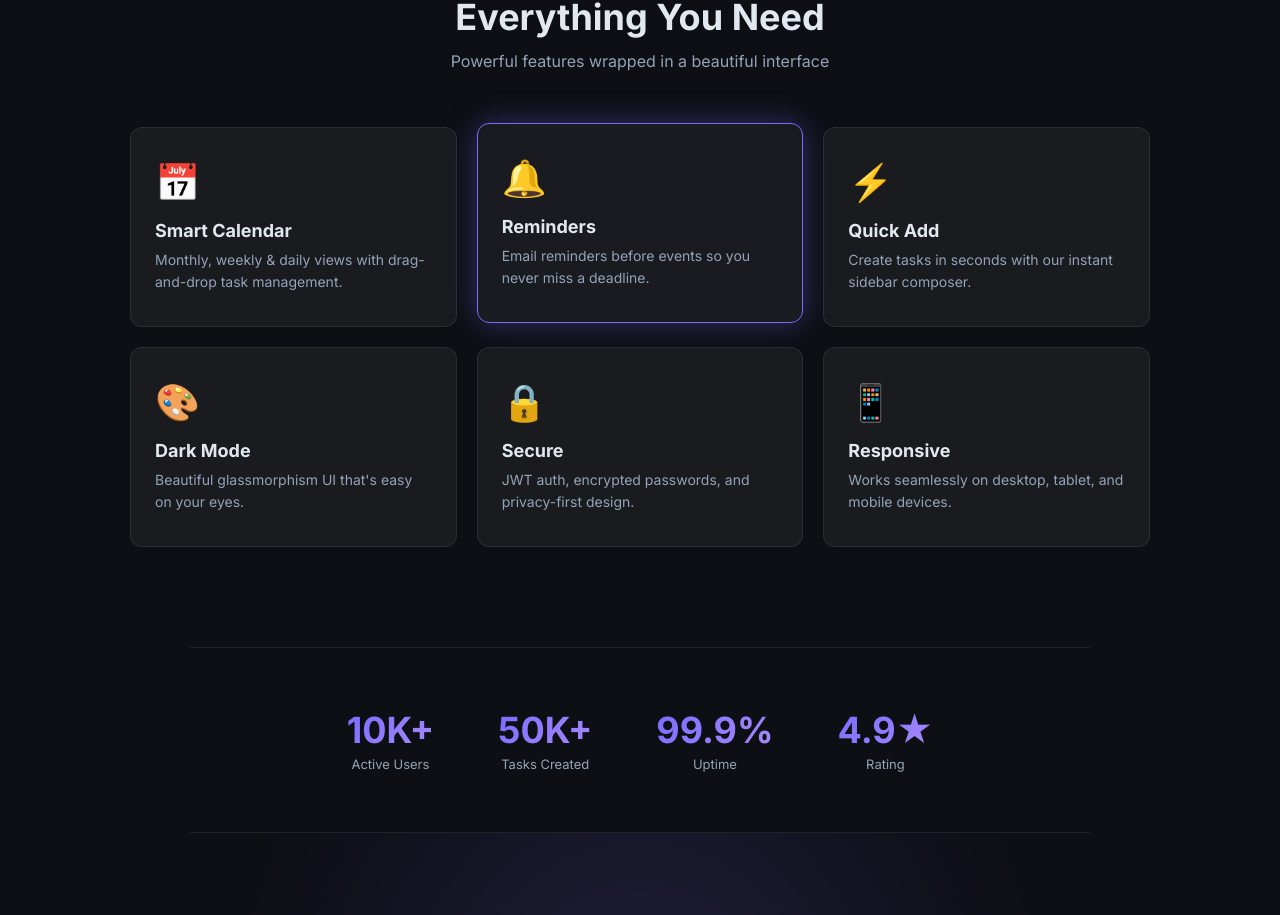
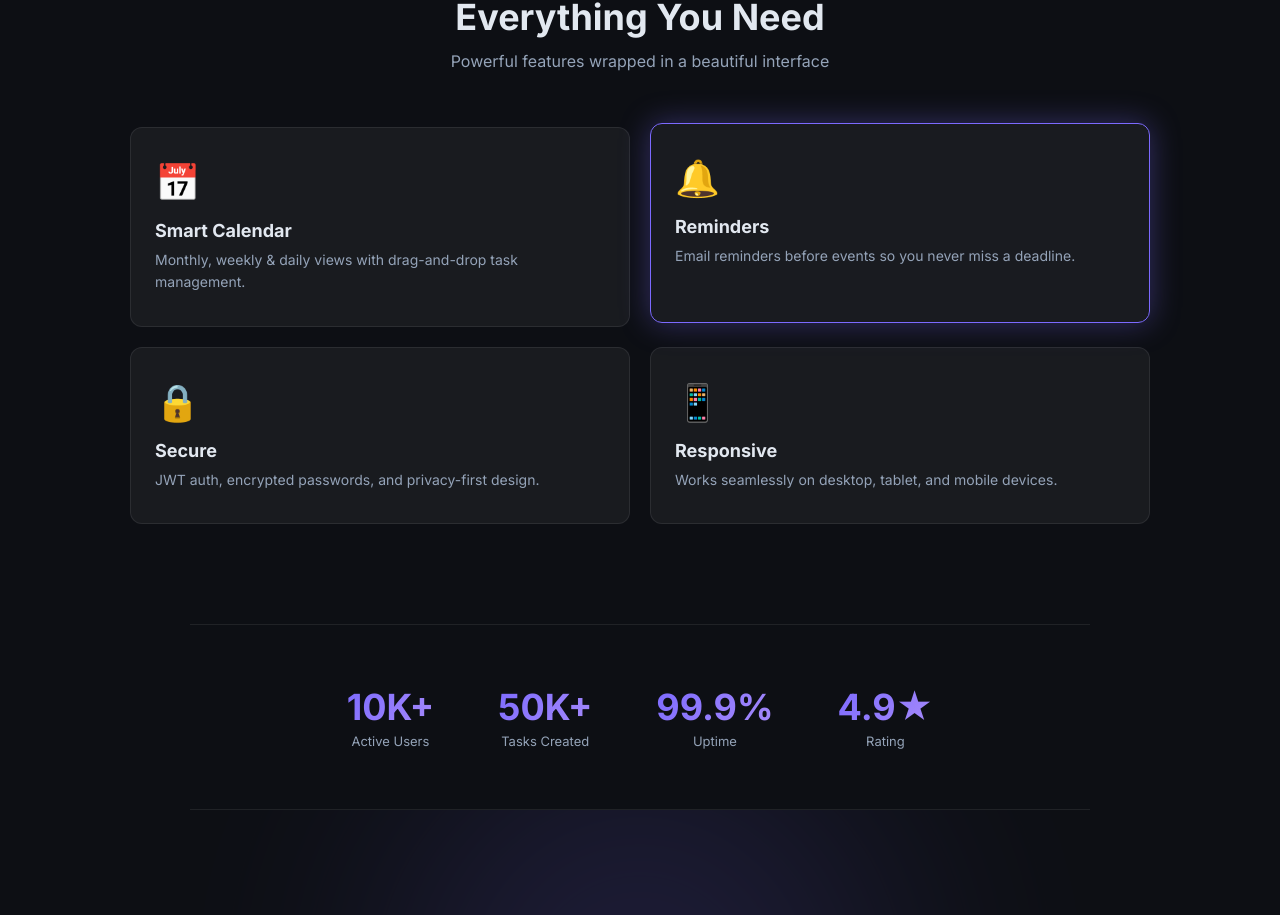
Before and after one commit to desumidhun2006/task_manager, a React (Vite) app in the folder client/: page / in a window 1280 px wide. Shown: the part 1156-2071 px from the top of the page. Built offline with nearby package versions, Linux system fonts and the light colour scheme; no server answers.

Commit message:
feat: remove Quick Add and Dark Mode from landing features

```diff
--- a/client/src/index.css
+++ b/client/src/index.css
@@ -931,7 +931,7 @@ body {
   text-align: center; color: var(--text-muted); font-size: 16px; margin-bottom: 56px;
 }
 .features-grid {
-  display: grid; grid-template-columns: repeat(3, 1fr); gap: 20px;
+  display: grid; grid-template-columns: repeat(2, 1fr); gap: 20px;
 }
 .feature-card {
   background: var(--glass); border: 1px solid var(--glass-border);
--- a/client/src/pages/Landing.jsx
+++ b/client/src/pages/Landing.jsx
@@ -4,8 +4,6 @@ import { useState, useEffect } from 'react'
 const features = [
   { icon: '📅', title: 'Smart Calendar', desc: 'Monthly, weekly & daily views with drag-and-drop task management.' },
   { icon: '🔔', title: 'Reminders', desc: 'Email reminders before events so you never miss a deadline.' },
-  { icon: '⚡', title: 'Quick Add', desc: 'Create tasks in seconds with our instant sidebar composer.' },
-  { icon: '🎨', title: 'Dark Mode', desc: "Beautiful glassmorphism UI that's easy on your eyes." },
   { icon: '🔒', title: 'Secure', desc: 'JWT auth, encrypted passwords, and privacy-first design.' },
   { icon: '📱', title: 'Responsive', desc: 'Works seamlessly on desktop, tablet, and mobile devices.' },
 ]
```
